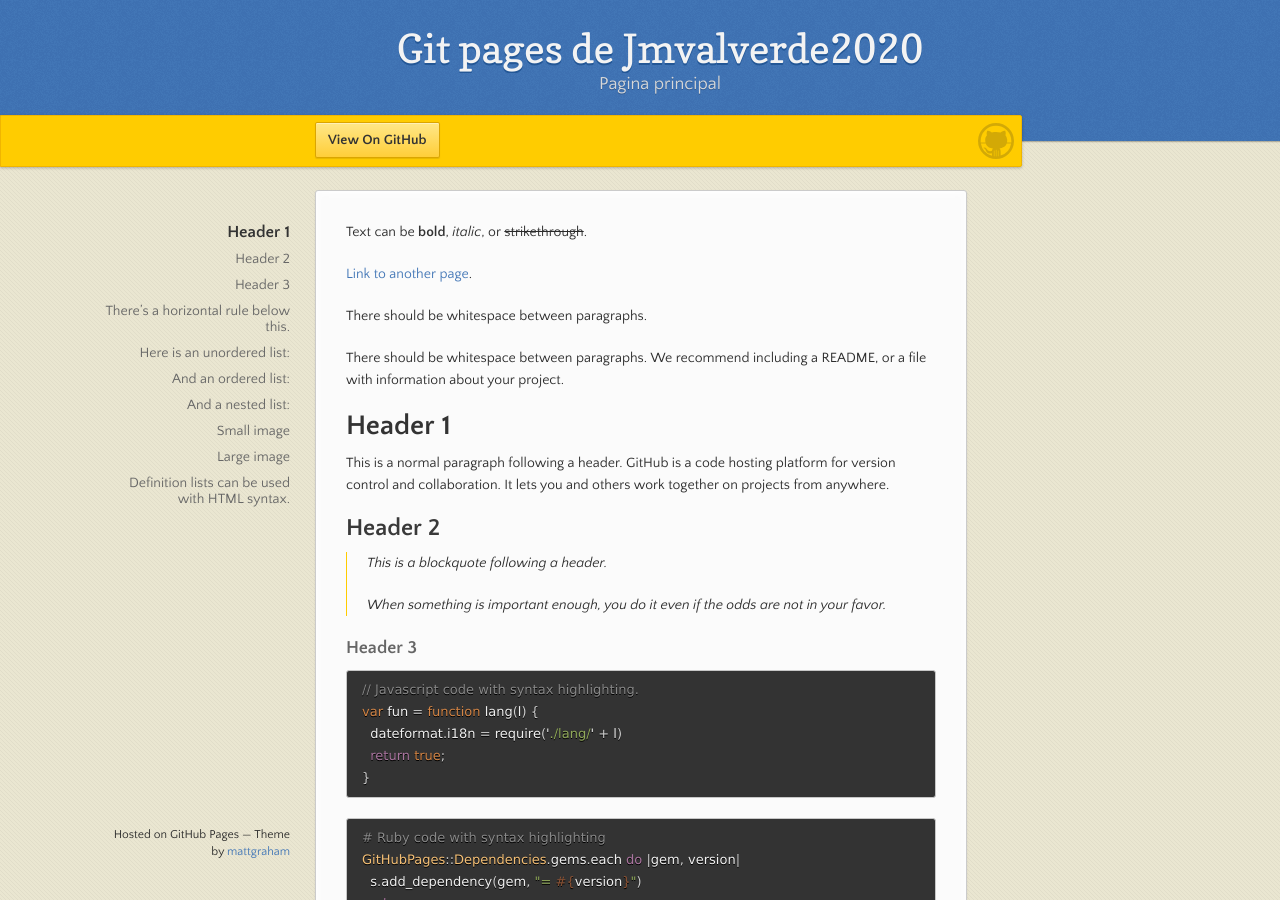
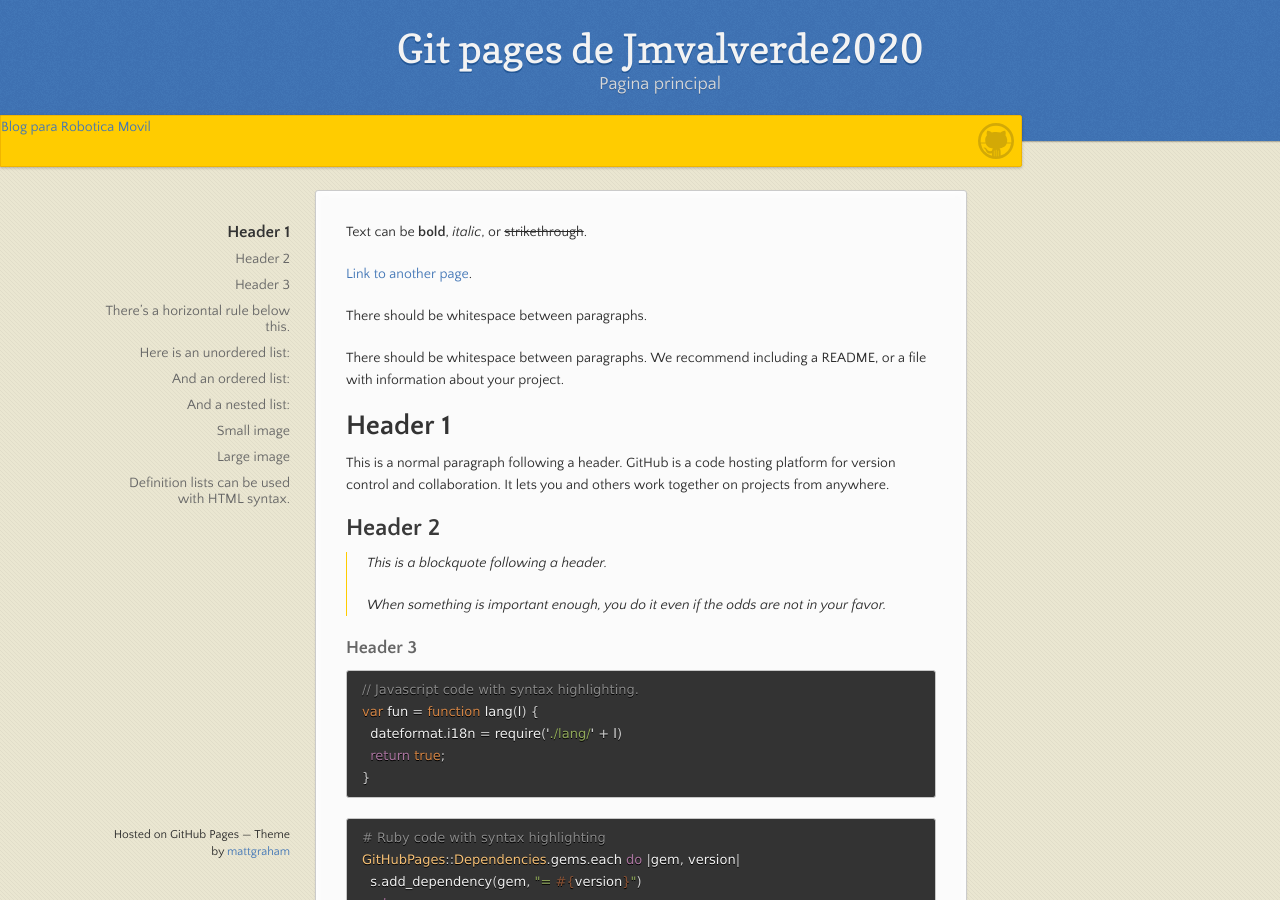
Before and after one commit to jmvalverde2020/jmvalverde2020.github.io, a Jekyll site: the page built from index.md, in a window 1280 px wide and 900 px high. Built offline with Jekyll 4.4.1, drawn with Linux system fonts in a browser that asks for light colours.

Commit message:
Update default.html

```diff
--- a/_layouts/default.html
+++ b/_layouts/default.html
@@ -24,17 +24,7 @@
 
       <div id="banner">
         <span id="logo"></span>
-
-        <a href="{{ site.github.repository_url }}" class="button fork"><strong>View On GitHub</strong></a>
-        {% if site.show_downloads %}
-          <div class="downloads">
-            <span>Downloads:</span>
-            <ul>
-              <li><a href="{{ site.github.zip_url }}" class="button">ZIP</a></li>
-              <li><a href="{{ site.github.tar_url }}" class="button">TAR</a></li>
-            </ul>
-          </div>
-        {% endif %}
+        <A HREF = "https://jmvalverde2020.github.io/robotica_movil_blog">Blog para Robotica Movil</A>
       </div><!-- end banner -->
 
     <div class="wrapper">
```
